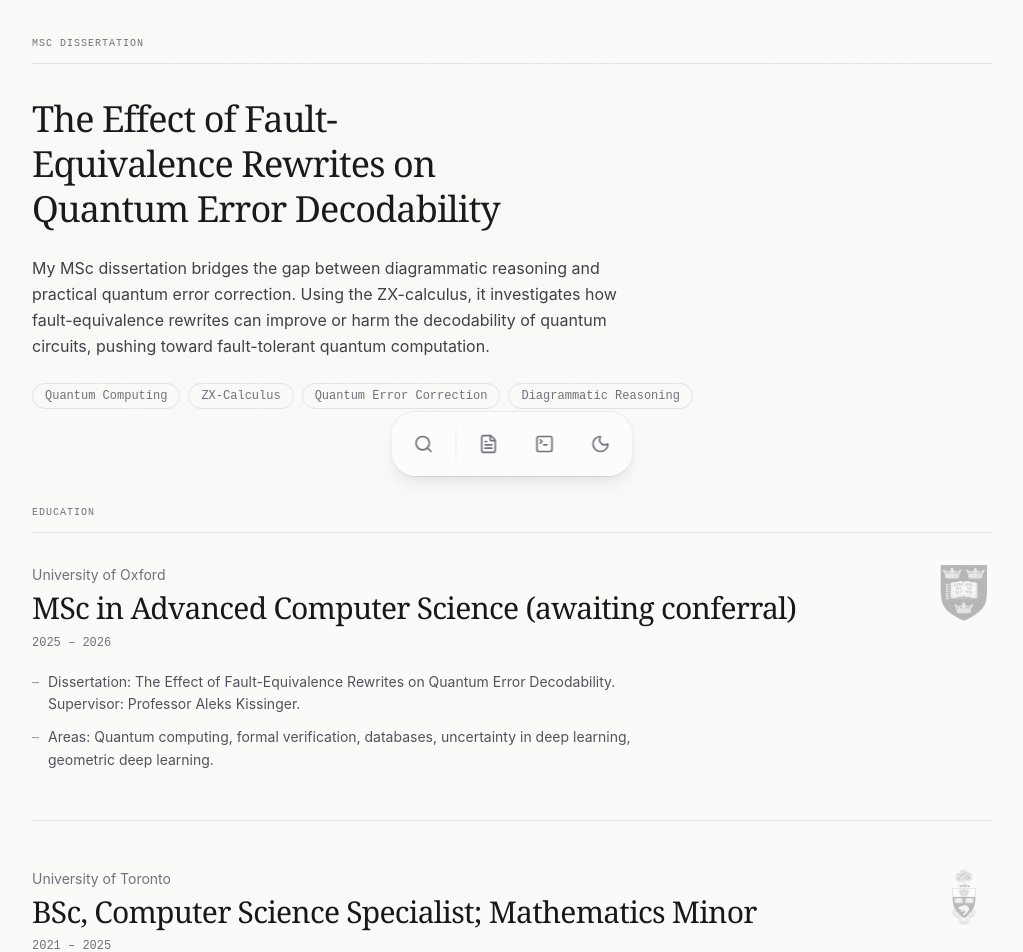
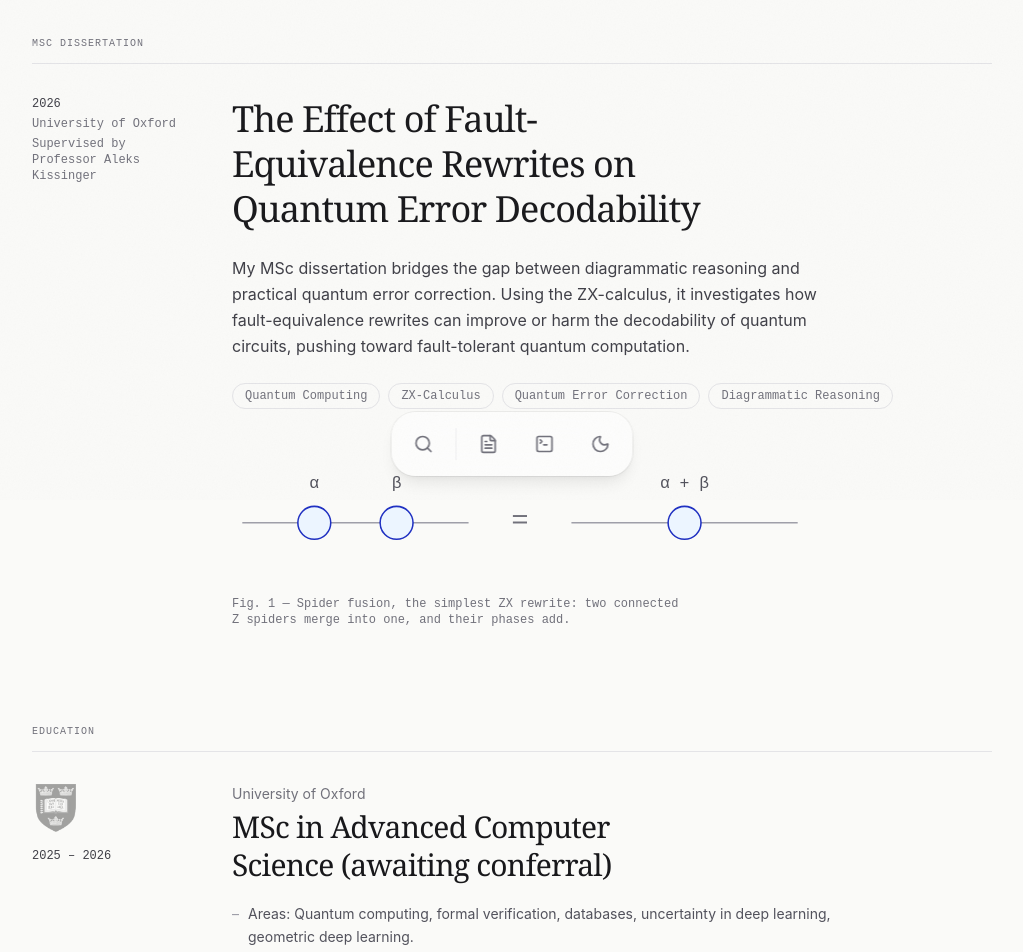
Before and after one commit to lance1416/portfolio, a React (Vite) app: page /research in a window 1280 px wide. Shown: the part 300-1252 px from the top of the page, without its empty margins (128-1151 px from the left). Built offline with nearby package versions, Linux system fonts and the light colour scheme; a web font is replaced by a local one.

Commit message:
feat(research): rail layout for every entry and a spider-fusion figure

```diff
--- a/src/components/ExperienceEntry.tsx
+++ b/src/components/ExperienceEntry.tsx
@@ -2,9 +2,11 @@
 import { motion } from 'motion/react';
 import type { CSSProperties } from 'react';
 import { type ExperienceItem, roleSpan } from '@/data/experience';
+import { cn } from '@/utils/cn';
 import { formatDuration, formatPeriod } from '@/utils/months';
 import { fadeUp, revealOnScroll } from '@/utils/variants';
 import { DashList } from './DashList';
+import { RAIL_GRID } from './Page';
 import { SkillPill } from './SkillPill';
 
 export function ExperienceEntry({ job }: { job: ExperienceItem }) {
@@ -18,7 +20,10 @@
       {...revealOnScroll}
       // Focus target for the timeline's jump links; not in the tab order.
       tabIndex={-1}
-      className="role-scope grid scroll-mt-32 outline-none gap-5 border-t border-zinc-200 py-12 md:grid-cols-[10rem_1fr] md:gap-10 dark:border-zinc-800"
+      className={cn(
+        RAIL_GRID,
+        'role-scope scroll-mt-32 gap-5 border-t border-zinc-200 py-12 outline-none dark:border-zinc-800',
+      )}
       style={{ '--role-base': job.color } as CSSProperties}
     >
       {/* Date rail: the swatch matches this role's bar in the timeline; sticky
--- a/src/components/Page.tsx
+++ b/src/components/Page.tsx
@@ -6,6 +6,14 @@
 
 /** The column every page sits in: the same width and gutters as the footer. */
 export const PAGE_COLUMN = 'mx-auto w-full max-w-5xl px-6 sm:px-8';
+
+/**
+ * An entry with a metadata rail: dates, places and marks in a 10rem column
+ * on the left from md up, the entry itself on the right. Experience and
+ * Research share it, so their rails line up page to page. Callers add the
+ * stacked (mobile) gap they need.
+ */
+export const RAIL_GRID = 'grid md:grid-cols-[10rem_1fr] md:gap-10';
 
 /**
  * A page's `<main>`: the shared column, plus the stagger that plays its
--- a/src/components/ResearchComponents.tsx
+++ b/src/components/ResearchComponents.tsx
@@ -1,48 +1,62 @@
 import type { AwardItem, EducationItem } from '@/data/research';
+import { cn } from '@/utils/cn';
 import { DashList } from './DashList';
+import { RAIL_GRID } from './Page';
 
-/** A degree, laid out like a role on the Experience page. */
+/** Rows in a Research section: hairline between, none above the first. */
+const ROW = 'border-t border-zinc-200 first:border-t-0 dark:border-zinc-800';
+
+/**
+ * A degree, laid out like a role on Experience: crest and dates in the rail,
+ * institution, degree and details beside them.
+ */
 export function EducationEntry({ item }: { item: EducationItem }) {
   return (
-    <article className="group border-t border-zinc-200 py-12 first:border-t-0 first:pt-0 last:pb-0 dark:border-zinc-800">
-      <div className="flex items-start justify-between gap-6">
-        <div className="min-w-0">
-          <p className="text-sm text-zinc-500 dark:text-zinc-400">
-            {item.institution}
-          </p>
-          <h3 className="heading-entry mt-1">{item.degree}</h3>
-          <p className="mono-meta mt-2">{item.period}</p>
-        </div>
-
-        {/* Coat of arms — greyed until hover */}
+    <article
+      className={cn(RAIL_GRID, ROW, 'group gap-5 py-12 first:pt-0 last:pb-0')}
+    >
+      <div className="flex items-center gap-4 md:block">
         {item.logoUrl && (
           <img
             src={item.logoUrl}
             alt={`${item.institution} coat of arms`}
-            width={56}
-            height={56}
+            width={48}
+            height={48}
             loading="lazy"
             decoding="async"
-            className="h-14 w-14 shrink-0 object-contain opacity-30 grayscale transition-[opacity,filter] duration-300 ease-out group-hover:opacity-70 group-hover:grayscale-0"
+            // Greyed until the entry is hovered, then in its own colours.
+            className="h-12 w-12 shrink-0 object-contain opacity-40 grayscale transition-[opacity,filter] duration-300 ease-out group-hover:opacity-90 group-hover:grayscale-0 md:mb-4"
           />
         )}
+        <p className="font-mono text-xs tabular-nums text-zinc-700 dark:text-zinc-300">
+          {item.period}
+        </p>
       </div>
 
-      <DashList items={item.details} className="mt-5" />
+      <div className="min-w-0">
+        <p className="text-sm text-zinc-500 dark:text-zinc-400">
+          {item.institution}
+        </p>
+        <h3 className="heading-entry mt-1">{item.degree}</h3>
+        <DashList items={item.details} className="mt-5" />
+      </div>
     </article>
   );
 }
 
+/** An award: year in the rail, title and issuer beside it. */
 export function AwardRow({ award }: { award: AwardItem }) {
   return (
-    <div className="flex items-baseline justify-between gap-8 border-t border-zinc-200 py-5 first:border-t-0 first:pt-0 dark:border-zinc-800">
+    <div className={cn(RAIL_GRID, ROW, 'gap-1 py-5 first:pt-0 last:pb-0')}>
+      <p className="font-mono text-xs tabular-nums text-zinc-700 md:pt-0.5 dark:text-zinc-300">
+        {award.year}
+      </p>
       <div>
         <p className="text-sm font-medium text-zinc-900 dark:text-zinc-50">
           {award.title}
         </p>
         <p className="mono-meta mt-1">{award.issuer}</p>
       </div>
-      <span className="mono-meta shrink-0">{award.year}</span>
     </div>
   );
 }
--- /dev/null
+++ b/src/components/SpiderFusion.tsx
@@ -0,0 +1,134 @@
+import { motion, useReducedMotion, type Variants } from 'motion/react';
+import { DURATION, SPRING, stagger, timed } from '@/utils/variants';
+
+/**
+ * Fig. 1 on Research: spider fusion, the simplest ZX-calculus rewrite — two
+ * connected Z spiders merge into one, adding their phases. Drawn in the
+ * site's palette (Z spiders in the accent) and played with the house motion:
+ * wires draw in, spiders settle, then the right-hand side follows.
+ *
+ * Inherits `hidden` / `show` from its section, so it plays with the page.
+ */
+export function SpiderFusion() {
+  const reduce = useReducedMotion();
+
+  // Path drawing isn't covered by MotionConfig's reduced motion; with it on,
+  // both states are the finished drawing.
+  const wire: Variants = reduce
+    ? { hidden: {}, show: {} }
+    : {
+        hidden: { pathLength: 0, opacity: 0 },
+        show: { pathLength: 1, opacity: 1, transition: timed(DURATION.slow) },
+      };
+  const spider: Variants = reduce
+    ? { hidden: {}, show: {} }
+    : {
+        hidden: { scale: 0.4, opacity: 0 },
+        show: { scale: 1, opacity: 1, transition: SPRING.content },
+      };
+  const side: Variants = {
+    hidden: {},
+    show: { transition: { staggerChildren: 0.08 } },
+  };
+
+  const wireClass = 'stroke-zinc-400 dark:stroke-zinc-600';
+  const spiderClass =
+    'fill-accent-subtle stroke-accent [transform-box:fill-box] [transform-origin:center]';
+  const phaseClass =
+    'fill-zinc-600 font-mono text-[16px] [transform-box:fill-box] [transform-origin:center] dark:fill-zinc-400';
+
+  return (
+    <figure className="mt-12">
+      <motion.svg
+        variants={stagger}
+        viewBox="0 0 560 120"
+        role="img"
+        aria-label="Two connected Z spiders with phases alpha and beta equal one Z spider with phase alpha plus beta."
+        className="w-full max-w-xl overflow-visible"
+        fill="none"
+        strokeWidth={1.5}
+      >
+        {/* Left: two Z spiders joined by a wire */}
+        <motion.g variants={side}>
+          <motion.path
+            variants={wire}
+            d="M 10 64 H 230"
+            className={wireClass}
+          />
+          <motion.circle
+            variants={spider}
+            cx="80"
+            cy="64"
+            r="16"
+            className={spiderClass}
+          />
+          <motion.circle
+            variants={spider}
+            cx="160"
+            cy="64"
+            r="16"
+            className={spiderClass}
+          />
+          <motion.text
+            variants={spider}
+            x="80"
+            y="30"
+            textAnchor="middle"
+            className={phaseClass}
+          >
+            α
+          </motion.text>
+          <motion.text
+            variants={spider}
+            x="160"
+            y="30"
+            textAnchor="middle"
+            className={phaseClass}
+          >
+            β
+          </motion.text>
+        </motion.g>
+
+        <motion.text
+          variants={spider}
+          x="280"
+          y="72"
+          textAnchor="middle"
+          className="fill-zinc-500 font-display text-[32px] [transform-box:fill-box] [transform-origin:center] dark:fill-zinc-400"
+        >
+          =
+        </motion.text>
+
+        {/* Right: the fused spider */}
+        <motion.g variants={side}>
+          <motion.path
+            variants={wire}
+            d="M 330 64 H 550"
+            className={wireClass}
+          />
+          <motion.circle
+            variants={spider}
+            cx="440"
+            cy="64"
+            r="16"
+            className={spiderClass}
+          />
+          <motion.text
+            variants={spider}
+            x="440"
+            y="30"
+            textAnchor="middle"
+            className={phaseClass}
+          >
+            α + β
+          </motion.text>
+        </motion.g>
+      </motion.svg>
+
+      <figcaption className="mono-meta mt-4 max-w-[62ch]">
+        Fig. 1 — Spider fusion, the simplest ZX rewrite: two connected Z spiders
+        merge into one, and their phases add.
+      </figcaption>
+    </figure>
+  );
+}
--- a/src/data/research.ts
+++ b/src/data/research.ts
@@ -22,7 +22,6 @@
     period: '2025 – 2026',
     logoUrl: '/coat/oxford.webp',
     details: [
-      'Dissertation: The Effect of Fault-Equivalence Rewrites on Quantum Error Decodability. Supervisor: Professor Aleks Kissinger.',
       'Areas: Quantum computing, formal verification, databases, uncertainty in deep learning, geometric deep learning.',
     ],
   },
@@ -61,6 +60,9 @@
 ];
 
 export const dissertationData = {
+  institution: 'University of Oxford',
+  year: '2026',
+  supervisor: 'Professor Aleks Kissinger',
   title:
     'The Effect of Fault-Equivalence Rewrites on Quantum Error Decodability',
   abstract:
--- a/src/pages/Research.tsx
+++ b/src/pages/Research.tsx
@@ -1,25 +1,38 @@
-import { Page } from '@/components/Page';
+import { Page, RAIL_GRID } from '@/components/Page';
 import { PageHeader } from '@/components/PageHeader';
 import { AwardRow, EducationEntry } from '@/components/ResearchComponents';
 import { Section } from '@/components/Section';
 import { SkillPill } from '@/components/SkillPill';
+import { SpiderFusion } from '@/components/SpiderFusion';
 import { awardsData, dissertationData, educationData } from '@/data/research';
+import { cn } from '@/utils/cn';
 
 export default function Research() {
+  const { institution, year, supervisor, title, abstract, tags } =
+    dissertationData;
+
   return (
     <Page>
       <PageHeader chapter="§ 03" title="Research" />
 
       <div className="space-y-24">
         <Section label="MSc dissertation" first>
-          <h3 className="heading-feature max-w-[30ch]">
-            {dissertationData.title}
-          </h3>
-          <p className="text-lead mt-6 max-w-[62ch]">
-            {dissertationData.abstract}
+          <article className={cn(RAIL_GRID, 'gap-5')}>
+            {/* The paper's front matter, in the same rail as every entry:
+                the year set like Experience's dates, then the details. */}
+            <div className="space-y-1">
+              <p className="font-mono text-xs tabular-nums text-zinc-700 dark:text-zinc-300">
+                {year}
               </p>
+              <p className="mono-meta">{institution}</p>
+              <p className="mono-meta">Supervised by {supervisor}</p>
+            </div>
+
+            <div className="min-w-0">
+              <h3 className="heading-feature max-w-[30ch]">{title}</h3>
+              <p className="text-lead mt-6 max-w-[62ch]">{abstract}</p>
               <div className="mt-6 flex flex-wrap gap-2">
-            {dissertationData.tags.map((tag) => (
+                {tags.map((tag) => (
                   <SkillPill
                     key={tag}
                     skill={tag}
@@ -27,6 +40,9 @@
                   />
                 ))}
               </div>
+              <SpiderFusion />
+            </div>
+          </article>
         </Section>
 
         <Section label="Education">
```
Lines whose indentation alone changed are shown as unchanged.
